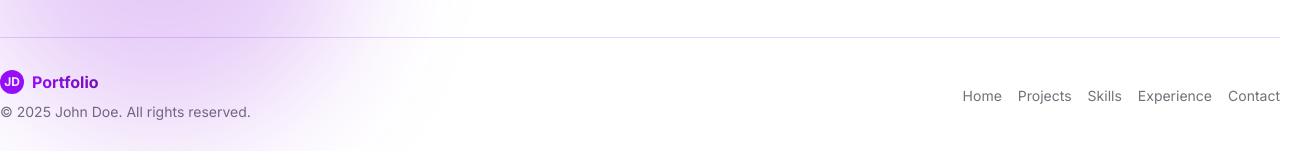
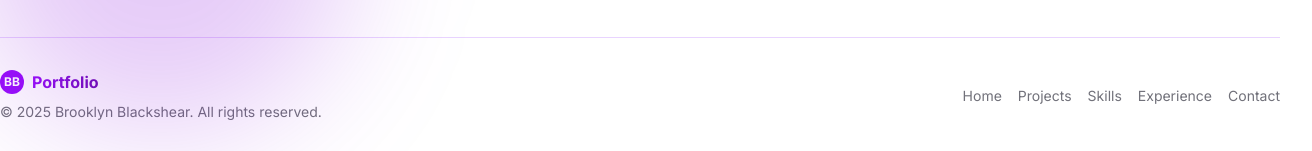
Before and after one commit to BlackshearDevCo/portfolio-2025, a Next.js app: page / in a window 1280 px wide. Shown: the part 5761-5912 px from the top of the page, 1312 px wide, since content can reach past the window. Built offline with nearby package versions, Linux system fonts and the light colour scheme.

Commit message:
Fixed mobile styling

```diff
--- a/app/page.tsx
+++ b/app/page.tsx
@@ -8,7 +8,7 @@ import { Footer } from "@/components/Footer";
 
 export default function Home() {
   return (
-    <div className="flex min-h-screen flex-col">
+    <div className="flex min-h-screen flex-col overflow-x-hidden">
       <Header />
       <main className="flex-1">
         <HeroSection />
--- a/components/Footer.tsx
+++ b/components/Footer.tsx
@@ -5,19 +5,19 @@ export function Footer() {
 
   return (
     <footer className="border-t border-purple-200 dark:border-purple-800 bg-background">
-      <div className="container py-8">
+      <div className="container py-8 mx-auto">
         <div className="flex flex-col items-center justify-between gap-4 md:flex-row">
           <div className="flex flex-col items-center md:items-start">
             <div className="flex items-center space-x-2 mb-2">
               <div className="h-6 w-6 rounded-full bg-purple-600 flex items-center justify-center text-white text-xs font-bold">
-                JD
+                BB
               </div>
               <span className="font-bold bg-gradient-to-r from-purple-600 to-purple-800 bg-clip-text text-transparent">
                 Portfolio
               </span>
             </div>
             <p className="text-center text-sm text-muted-foreground md:text-left">
-              &copy; {currentYear} John Doe. All rights reserved.
+              &copy; {currentYear} Brooklyn Blackshear. All rights reserved.
             </p>
           </div>
           <nav className="flex gap-4 text-sm text-muted-foreground">
--- a/components/Header.tsx
+++ b/components/Header.tsx
@@ -24,7 +24,7 @@ export function Header() {
   ];
 
   return (
-    <header className="sticky top-0 z-50 w-full border-b bg-background/80 backdrop-blur-sm">
+    <header className="sticky top-0 z-50 px-3 w-full border-b bg-background/80 backdrop-blur-sm">
       <div className="container flex h-16 items-center justify-between mx-auto">
         <Link href="/" className="flex items-center space-x-2">
           <div className="h-8 w-8 rounded-full bg-primary flex items-center justify-center text-primary-foreground font-bold">
--- a/components/ProjectsSection.tsx
+++ b/components/ProjectsSection.tsx
@@ -145,7 +145,7 @@ export function ProjectsSection() {
           </div>
         </div>
 
-        <div className="mx-auto flex justify-center -mt-16">
+        <div className="mx-auto flex justify-center -mt-8 md:-mt-16">
           <h2 className="text-3xl font-semibold">More coming soon!</h2>
         </div>
       </section>
```
